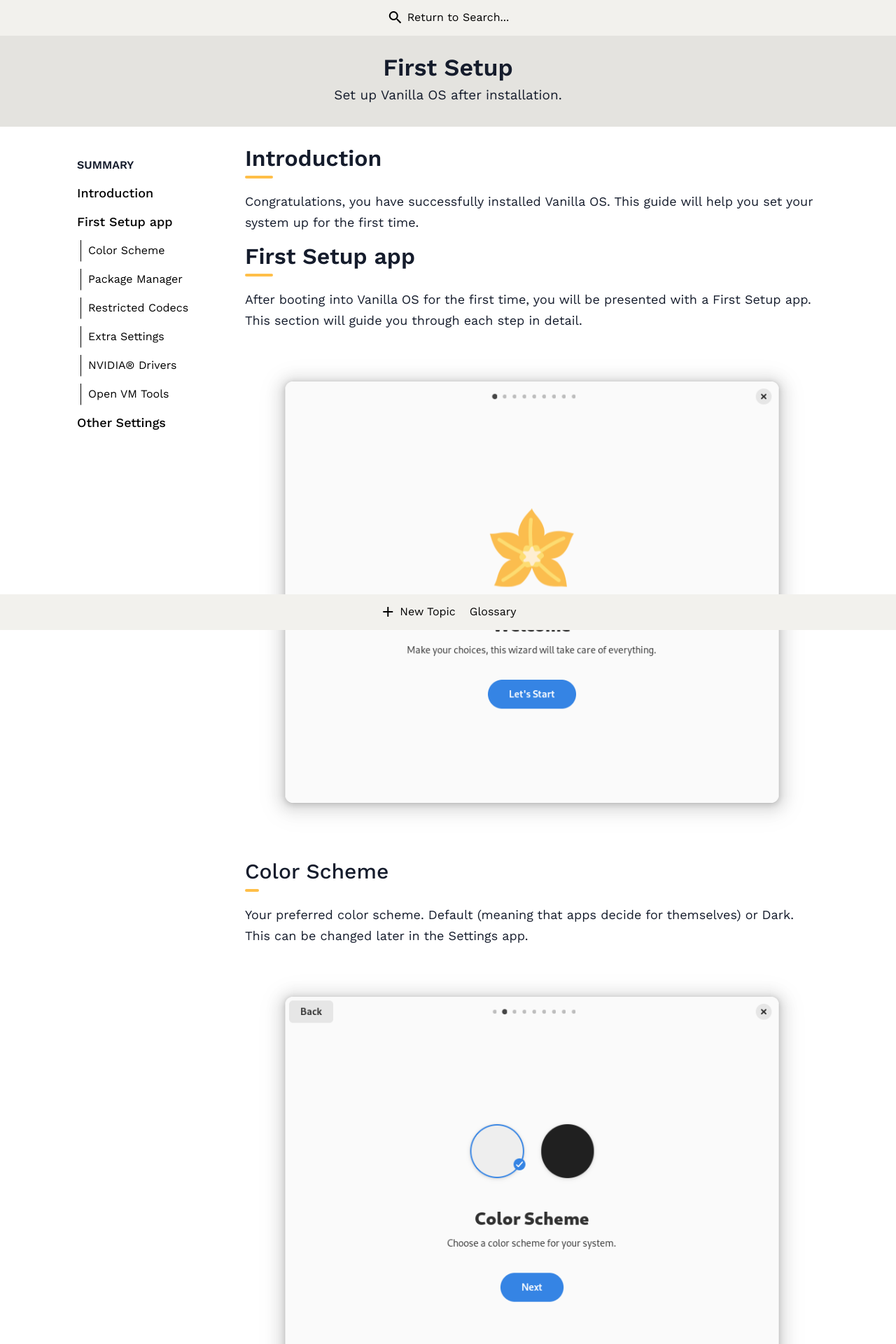
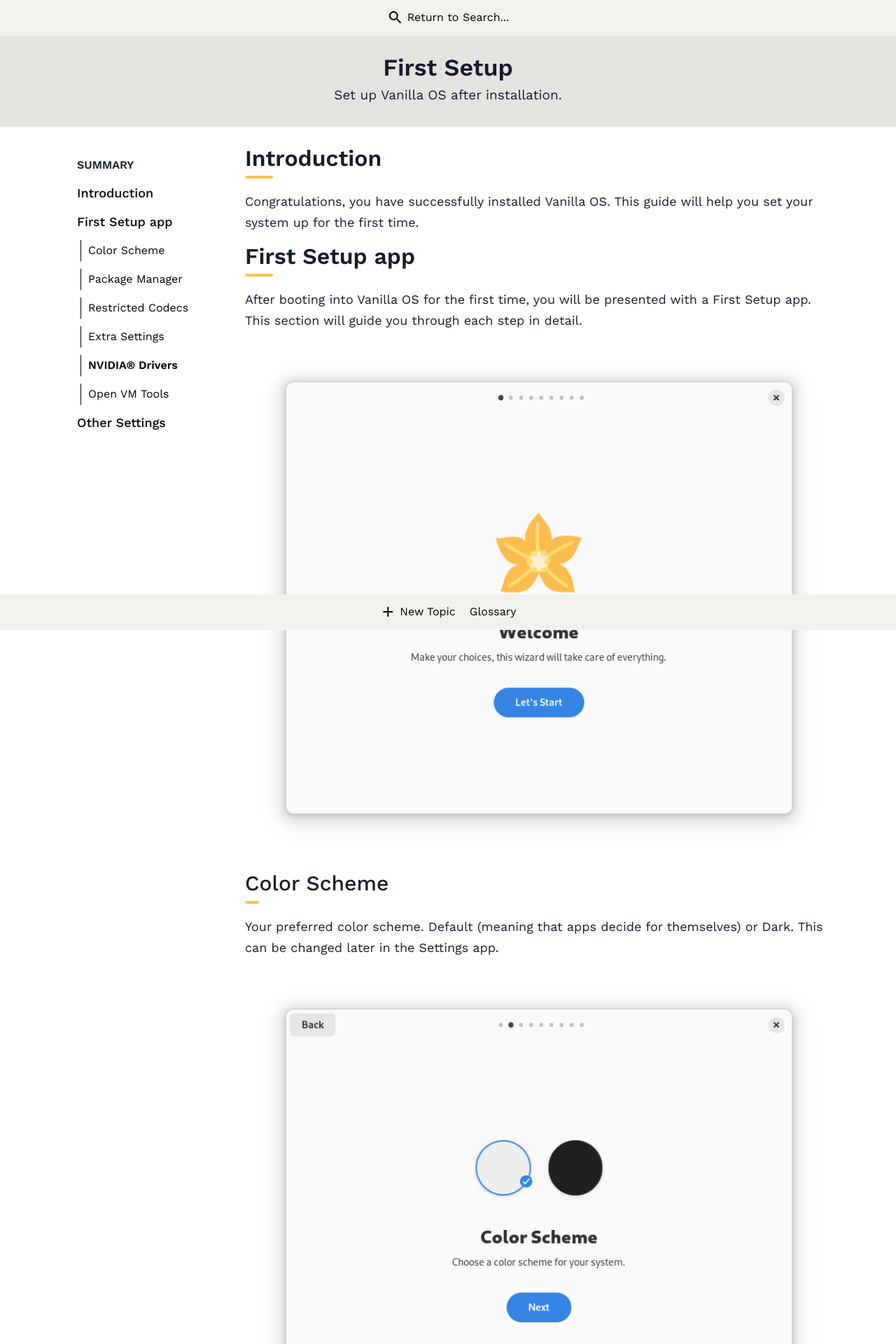
Before and after one commit to Vanilla-OS/handbook, a Jekyll site: the page built from _posts/2022-11-18-first-setup.md, in a window 1280 px wide. Shown: the top 1920 px of the page at 70% size. Built offline with Jekyll 4.4.1, drawn with Linux system fonts in a browser that asks for light colours; nearby versions of some CDN libraries; a style sheet for code colours, icons or effects is not loaded.

Commit message:
ui: Fix article size

```diff
--- a/assets/css/style.css
+++ b/assets/css/style.css
@@ -205,7 +205,7 @@
 .article {
     margin: 0 auto;
     display: grid;
-    grid-template-columns: 220px auto;
+    grid-template-columns: 220px calc(100% - 220px);
     padding: 20px;
     gap: 20px;
 }
```
